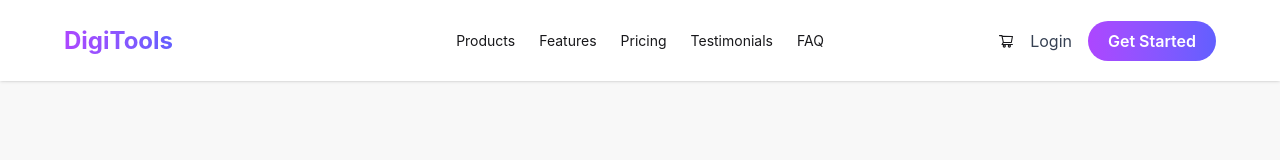
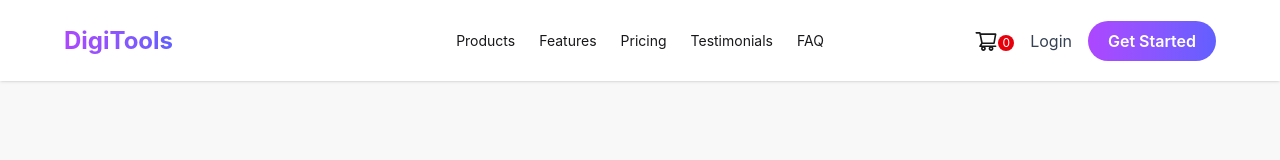
Before and after one commit to tishadey45/digi-tools-platform, a React (Vite) app: page / in a window 1280 px wide. Shown: the top 160 px of the page. Built offline with nearby package versions, Linux system fonts and the light colour scheme.

Commit message:
:fire: navbar issue fixed

```diff
--- a/package.json
+++ b/package.json
@@ -14,6 +14,7 @@
     "@tailwindcss/vite": "^4.2.2",
     "react": "^19.1.1",
     "react-dom": "^19.1.1",
+    "react-hot-toast": "^2.6.0",
     "react-icons": "^5.6.0",
     "react-router-dom": "^6.30.3",
     "tailwindcss": "^4.2.2"
--- a/src/components/Navbar.jsx
+++ b/src/components/Navbar.jsx
@@ -1,12 +1,11 @@
 import { AiOutlineShoppingCart } from "react-icons/ai";
 
-const Navbar = () => {
+const Navbar = ({ cartCount = 0 }) => {
   return (
-    <>
     <div className="fixed z-10 flex items-center justify-between px-4 py-4 shadow-sm navbar bg-base-100 sm:px-8 md:px-10 lg:px-16">
       <div className="navbar-start">
         <div className="dropdown">
-            <div tabIndex={0} role="button" className="btn btn-ghost lg:hidden">
+          <div tabIndex={0} role="button" className=" btn btn-ghost lg:hidden">
             <svg
               xmlns="http://www.w3.org/2000/svg"
               className="w-5 h-5"
@@ -14,43 +13,41 @@ const Navbar = () => {
               viewBox="0 0 24 24"
               stroke="currentColor"
             >
-                {" "}
               <path
                 strokeLinecap="round"
                 strokeLinejoin="round"
                 strokeWidth="2"
                 d="M4 6h16M4 12h8m-8 6h16"
-                />{" "}
+              />
             </svg>
           </div>
         </div>
-          <h1 className="text-2xl font-bold text-transparent  bg-linear-to-r from-purple-500 to-indigo-500 bg-clip-text">
+        <h1 className="text-2xl font-bold text-transparent bg-linear-to-r from-purple-500 to-indigo-500 bg-clip-text">
           DigiTools
         </h1>
       </div>
+
       <div className="hidden navbar-center lg:flex">
         <ul className="px-1 menu menu-horizontal">
-            <li>
-              <a> Products</a>
-            </li>
-            <li>
-              <a>Features</a>
-            </li>
-            <li>
-              <a>Pricing</a>
-            </li>
-            <li>
-              <a>Testimonials</a>
-            </li>
-            <li>
-              <a>FAQ</a>
-            </li>
+          <li><a> Products</a></li>
+          <li><a>Features</a></li>
+          <li><a>Pricing</a></li>
+          <li><a>Testimonials</a></li>
+          <li><a>FAQ</a></li>
         </ul>
       </div>
 
       <div className="navbar-end">
-          <div className="flex items-center gap-4">
-            <AiOutlineShoppingCart />
+        <div className="relative flex items-center gap-4">
+          {/* Shopping Cart Icon */}
+          <div className="relative flex items-center">
+            <AiOutlineShoppingCart className="text-2xl" />
+            <span className={`mt-1 w-4 h-4 text-xs flex items-center justify-center rounded-full text-white bg-red-600
+              ${cartCount > 0 ? 'bg-red-500' : 'bg-gray-300'}`}>
+              {cartCount}
+            </span>
+          </div>
+
           <span className="text-gray-700 cursor-pointer hover:text-purple-500">
             Login
           </span>
@@ -61,7 +58,6 @@ const Navbar = () => {
         </div>
       </div>
     </div>
-    </>
   );
 };
 
```
Also changed, not shown: 1 other file (tests, documents, lock files or other folders). Lines whose indentation alone changed are shown as unchanged.
